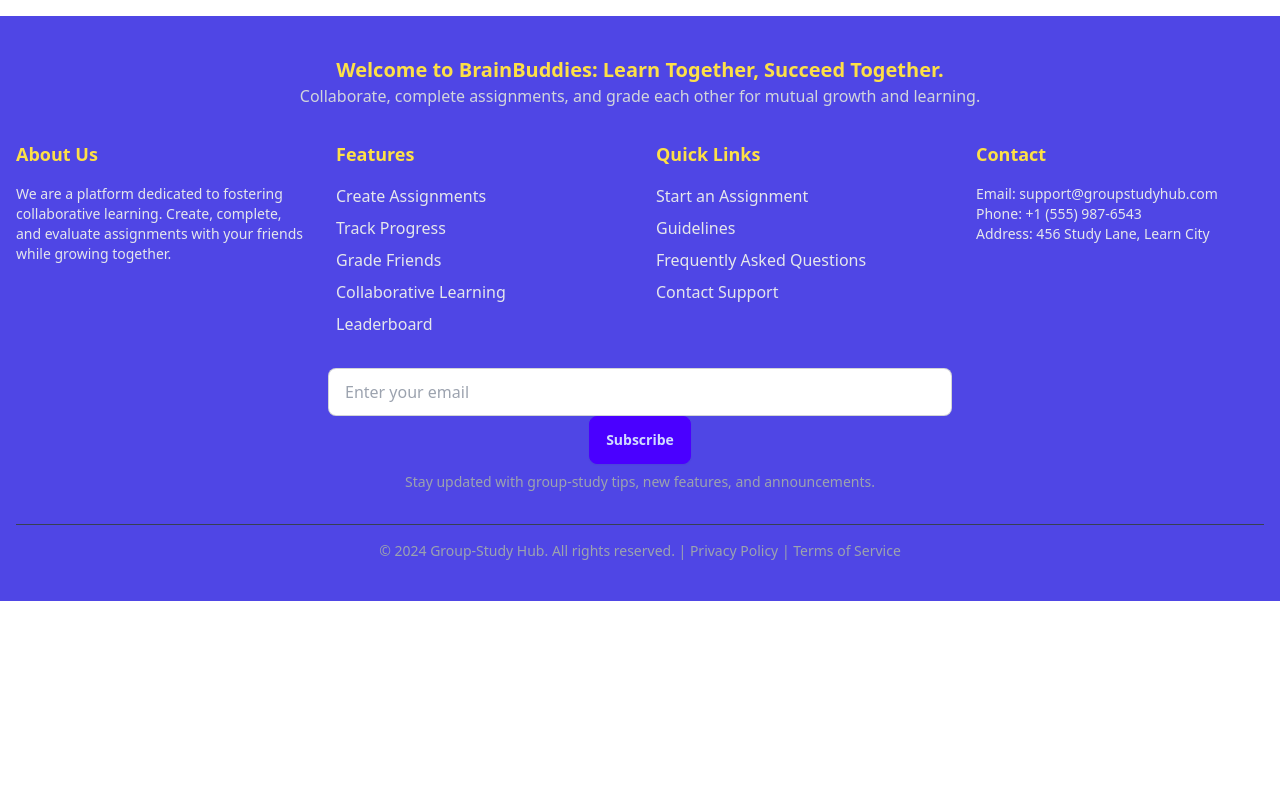
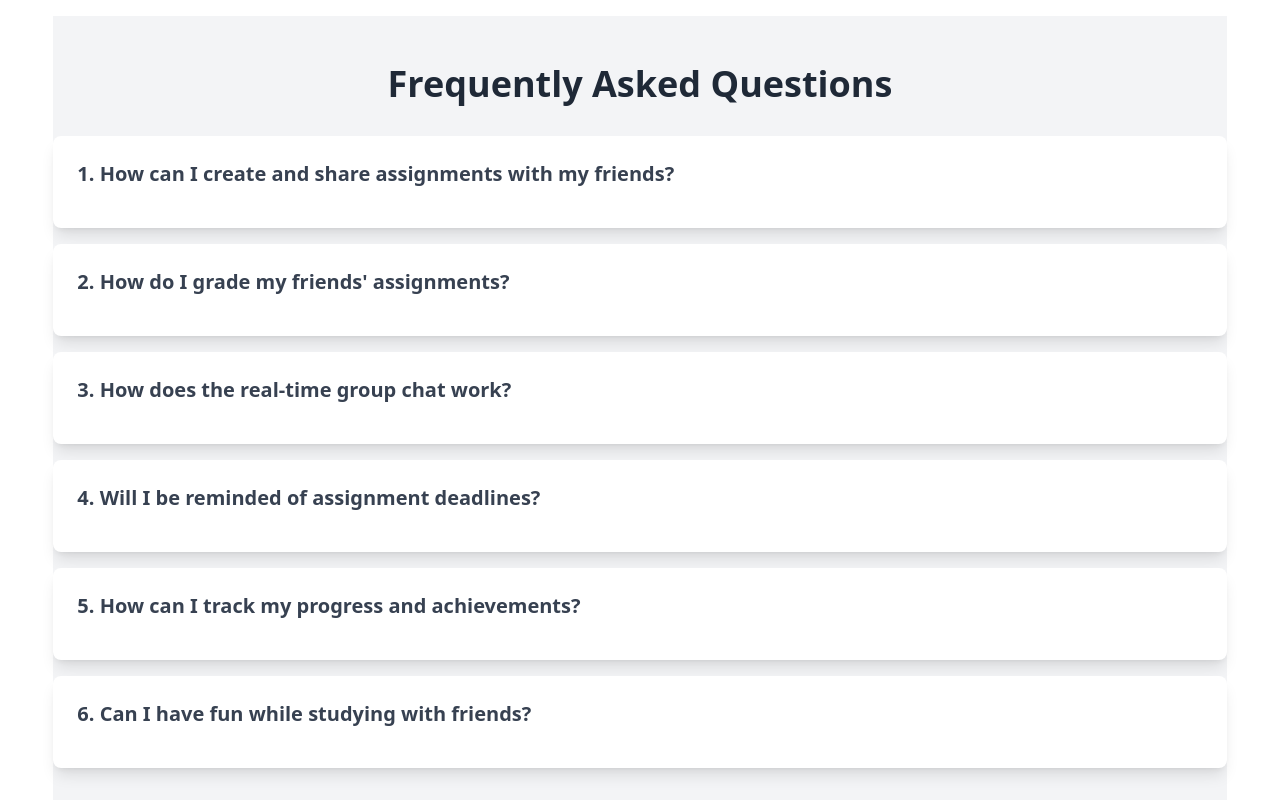
Before and after one commit to jubayer718/brainbuddie-client, a React (Vite) app: page / in a window 1280 px wide. Shown: the part 1180-1980 px from the top of the page. Before the commit the page ends 1781 px from the top, so only its background shows below. Built offline with nearby package versions, Linux system fonts and the light colour scheme; no server answers.

Commit message:
Faq section done

```diff
--- a/src/pages/Home/Home.jsx
+++ b/src/pages/Home/Home.jsx
@@ -1,6 +1,13 @@
+import { useState } from 'react';
 import Navbar from '../../components/Navbar/Navbar'
 
 const Home = () => {
+    const [activeIndex, setActiveIndex] = useState(null);
+
+  // Function to toggle the active FAQ
+  const toggleFAQ = (index) => {
+    setActiveIndex(activeIndex === index ? null : index);
+  };
   return (
     <div className='w-11/12 mx-auto'>
 
@@ -71,6 +78,107 @@ const Home = () => {
 
         </div>
       </div>
+      </section>
+
+
+      {/* FAQ section */}
+       <section className="py-12 bg-gray-100">
+      <div className="container mx-auto text-center">
+        <h2 className="text-4xl font-bold text-gray-800 mb-8">Frequently Asked Questions</h2>
+
+        <div className="space-y-4">
+          {/* FAQ 1 */}
+          <div className="bg-white p-6 rounded-lg shadow-lg">
+            <button
+              onClick={() => toggleFAQ(0)}
+              className="w-full text-left text-xl font-semibold text-gray-700 mb-4 focus:outline-none"
+            >
+              1. How can I create and share assignments with my friends?
+            </button>
+            {activeIndex === 0 && (
+              <p className="text-gray-600">
+                You can easily create assignments through the platform, and then share them with your friends using the built-in sharing options.
+              </p>
+            )}
+          </div>
+
+          {/* FAQ 2 */}
+          <div className="bg-white p-6 rounded-lg shadow-lg">
+            <button
+              onClick={() => toggleFAQ(1)}
+              className="w-full text-left text-xl font-semibold text-gray-700 mb-4 focus:outline-none"
+            >
+              2. How do I grade my friends' assignments?
+            </button>
+            {activeIndex === 1 && (
+              <p className="text-gray-600">
+                You can grade your friends' assignments by clicking on the assignment link. You'll be able to provide feedback and assign a grade based on their work.
+              </p>
+            )}
+          </div>
+
+          {/* FAQ 3 */}
+          <div className="bg-white p-6 rounded-lg shadow-lg">
+            <button
+              onClick={() => toggleFAQ(2)}
+              className="w-full text-left text-xl font-semibold text-gray-700 mb-4 focus:outline-none"
+            >
+              3. How does the real-time group chat work?
+            </button>
+            {activeIndex === 2 && (
+              <p className="text-gray-600">
+                The real-time group chat allows you and your study group to discuss topics instantly, share resources, and collaborate during study sessions.
+              </p>
+            )}
+          </div>
+
+          {/* FAQ 4 */}
+          <div className="bg-white p-6 rounded-lg shadow-lg">
+            <button
+              onClick={() => toggleFAQ(3)}
+              className="w-full text-left text-xl font-semibold text-gray-700 mb-4 focus:outline-none"
+            >
+              4. Will I be reminded of assignment deadlines?
+            </button>
+            {activeIndex === 3 && (
+              <p className="text-gray-600">
+                Yes, the platform has built-in reminders that will notify you about approaching deadlines, so you never miss an important submission.
+              </p>
+            )}
+          </div>
+
+          {/* FAQ 5 */}
+          <div className="bg-white p-6 rounded-lg shadow-lg">
+            <button
+              onClick={() => toggleFAQ(4)}
+              className="w-full text-left text-xl font-semibold text-gray-700 mb-4 focus:outline-none"
+            >
+              5. How can I track my progress and achievements?
+            </button>
+            {activeIndex === 4 && (
+              <p className="text-gray-600">
+                You can track your progress through your personal profile, which shows your assignment submissions, grades, and achievements.
+              </p>
+            )}
+          </div>
+
+          {/* FAQ 6 */}
+          <div className="bg-white p-6 rounded-lg shadow-lg">
+            <button
+              onClick={() => toggleFAQ(5)}
+              className="w-full text-left text-xl font-semibold text-gray-700 mb-4 focus:outline-none"
+            >
+              6. Can I have fun while studying with friends?
+            </button>
+            {activeIndex === 5 && (
+              <p className="text-gray-600">
+                Absolutely! The platform encourages fun and engaging learning through group study sessions, sharing assignments, and providing constructive feedback.
+              </p>
+            )}
+          </div>
+
+        </div>
+      </div>
     </section>
     </div>
   );
```
